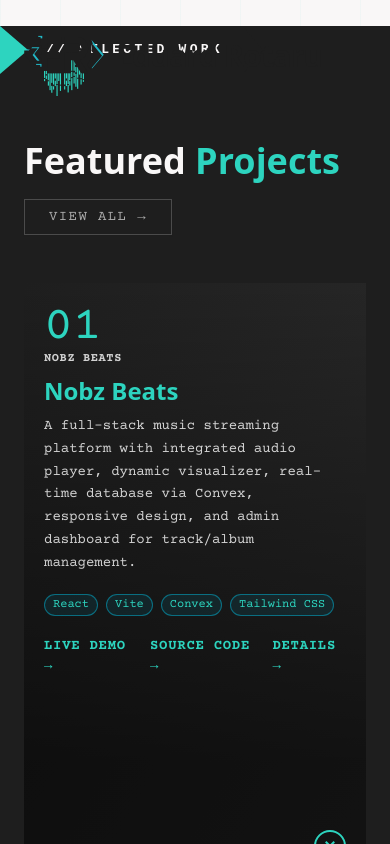
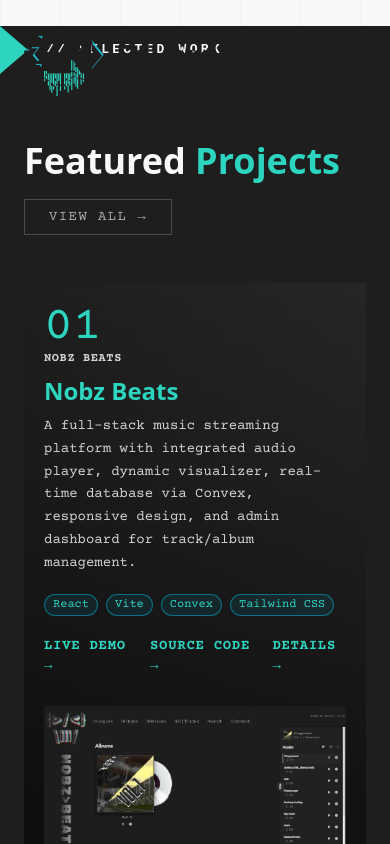
Before and after one commit to nobz226/dev-portfolio, a React (Vite) app: page / in a window 390 px wide. Both pictures are taken after a click on the element 195 px from the left and 1579 px from the top of the page. Shown: the part 1156-2000 px from the top of the page. Built offline with nearby package versions, Linux system fonts and the light colour scheme; a web font is replaced by a local one.

Commit message:
Fixed Mobile Accordion Overflow

```diff
--- a/src/components/ProjectsAccordion.css
+++ b/src/components/ProjectsAccordion.css
@@ -110,7 +110,7 @@
 
   .accordion-slide.active {
     flex: 1;
-    min-height: 600px;
+    min-height: 650px;
   }
 
   .accordion-slide-title {
--- a/src/components/ProjectsAccordion.jsx
+++ b/src/components/ProjectsAccordion.jsx
@@ -3,7 +3,7 @@ import { Link } from 'react-router-dom'
 import { Badge } from './ui/badge'
 import './ProjectsAccordion.css'
 
-export default function ProjectsAccordion({ projects }) {
+export default function ProjectsAccordion({ projects, onActiveChange }) {
   const [activeIndex, setActiveIndex] = useState(-1)
   const [isMobile, setIsMobile] = useState(window.innerWidth < 768)
 
@@ -35,11 +35,14 @@ export default function ProjectsAccordion({ projects }) {
     }
     document.addEventListener('keydown', handleKeyDown)
     window.addEventListener('resize', handleResize)
+    if (onActiveChange) {
+      onActiveChange(activeIndex !== -1)
+    }
     return () => {
       document.removeEventListener('keydown', handleKeyDown)
       window.removeEventListener('resize', handleResize)
     }
-  }, [activeIndex])
+  }, [activeIndex, onActiveChange])
 
   return (
     <div className="flex items-center md:gap-5 gap-0 w-full">
@@ -138,6 +141,15 @@ export default function ProjectsAccordion({ projects }) {
                       Details →
                     </Link>
                   </div>
+
+                  {/* Project screenshot - mobile only */}
+                  {isActive && (project.screenshot || project.accordionScreenshot) && (
+                    <img
+                      src={project.screenshot || project.accordionScreenshot}
+                      alt={`${project.title} screenshot`}
+                      className="md:hidden w-full h-auto mt-6 rounded-sm object-cover"
+                    />
+                  )}
                 </div>
 
                 {/* Plus button */}
--- a/src/pages/Home/components/FeaturedProjects.jsx
+++ b/src/pages/Home/components/FeaturedProjects.jsx
@@ -1,3 +1,4 @@
+import { useState } from 'react'
 import { Link } from 'react-router-dom'
 import { Button } from '../../../components/ui/button'
 import ProjectsAccordion from '../../../components/ProjectsAccordion'
@@ -40,9 +41,11 @@ const featured = [
 ]
 
 export default function FeaturedProjects() {
+  const [isCardActive, setIsCardActive] = useState(false)
+
   return (
     <SectionWrapper id="featured" label="// selected work">
-      <div className="pb-[600px] md:pb-0">
+      <div className={`${isCardActive ? 'pb-[800px]' : 'pb-96'} md:pb-0`}>
         <div className="flex flex-col md:flex-row md:items-end justify-between mb-12 gap-4">
           <h2 className="font-sans font-bold text-4xl md:text-5xl text-[#f9f7f7] leading-tight">
             Featured <span className="text-[#2dd4bf]">Projects</span>
@@ -56,7 +59,7 @@ export default function FeaturedProjects() {
           </Button>
         </div>
 
-        <ProjectsAccordion projects={featured} />
+        <ProjectsAccordion projects={featured} onActiveChange={setIsCardActive} />
       </div>
     </SectionWrapper>
   )
```
